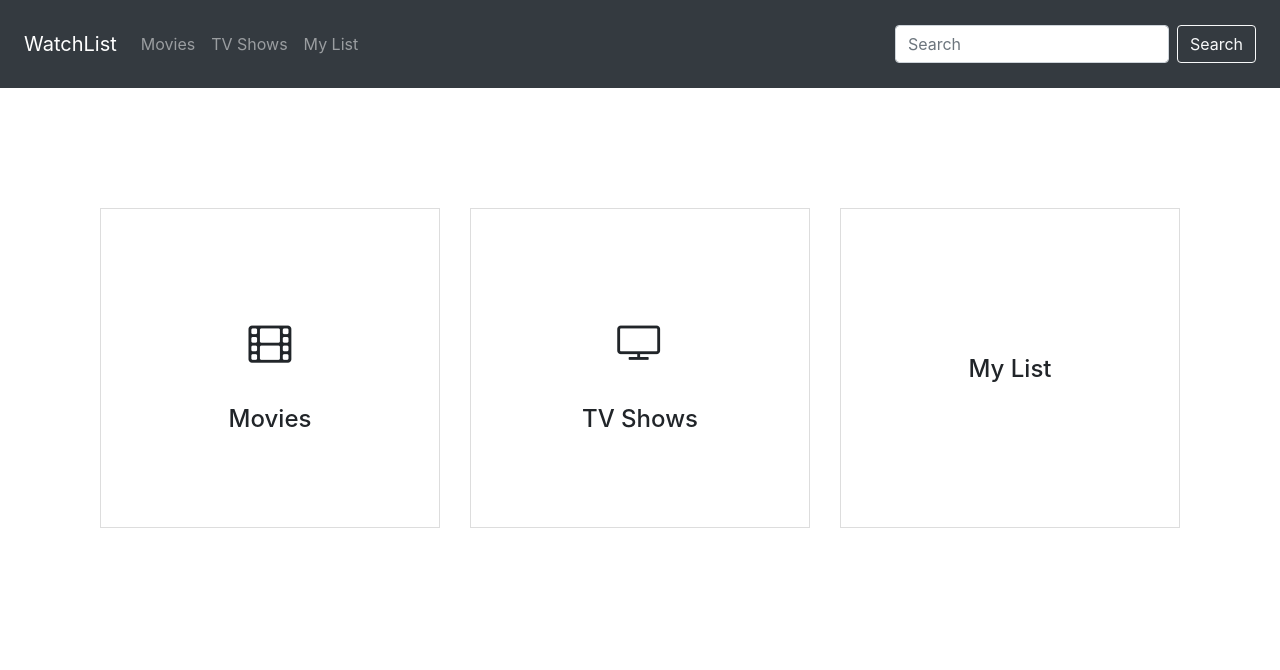
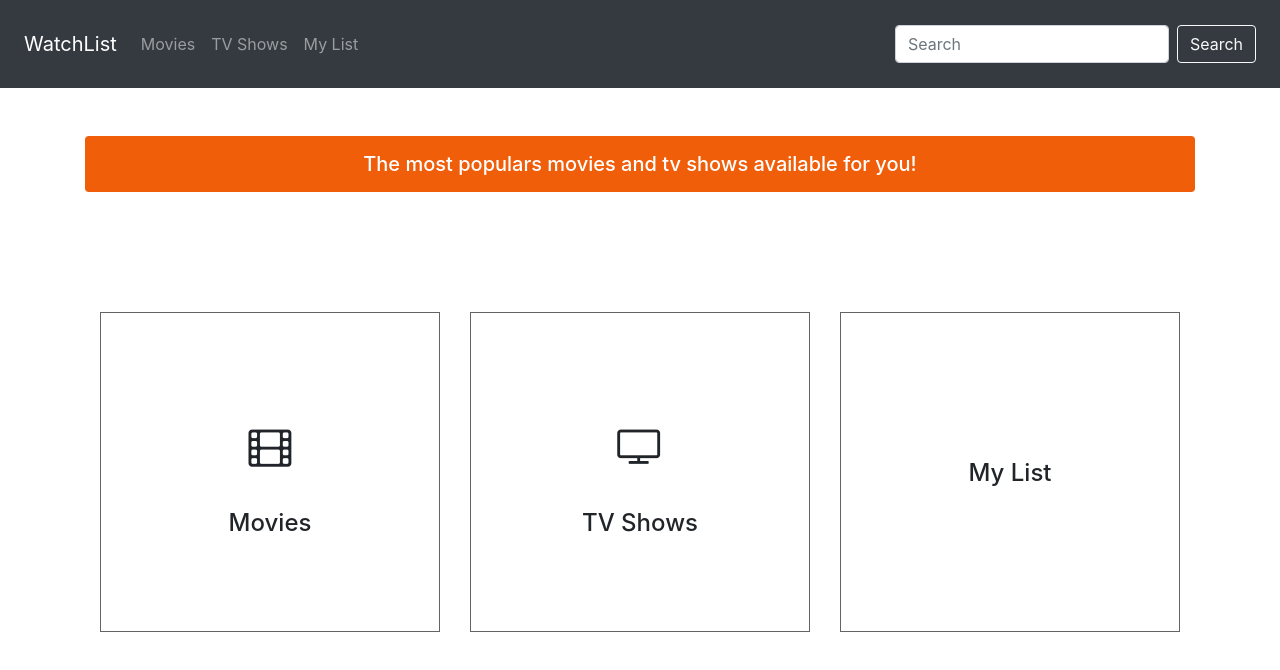
Before and after one commit to williamvn/MoviesApp, an Angular app: page / in a window 1280 px wide. Shown: the top 670 px of the page. Built offline with nearby package versions, Linux system fonts and the light colour scheme; some icons are missing.

Commit message:
Stars Add and Home Title Bar

```diff
--- a/src/app/home/home.component.css
+++ b/src/app/home/home.component.css
@@ -7,7 +7,7 @@
 	height: 320px;
 	margin: 80px 0;
 	text-align: center;
-	border: 1px solid #ddd;
+	border: 1px solid rgb(100, 100, 100);
 	cursor: pointer;
 	-webkit-transition: all 0.3s ease;
 	transition: all 0.3s ease;
@@ -65,3 +65,7 @@
 	-ms-transform: scale(1);
 	transform: scale(1);
 }
+
+.title-bar{
+	background-color: #f05e0a;
+}
--- a/src/app/home/home.component.html
+++ b/src/app/home/home.component.html
@@ -1,5 +1,9 @@
 <div class="container">
-
+    <div class="d-flex align-items-center justify-content-center p-3 text-white-50 text-center title-bar rounded box-shadow mt-5">
+        <div class="lh-100">
+          <h5 class="mb-0 text-white lh-100">The most populars movies and tv shows available for you! </h5>
+        </div>
+      </div>
     <div class="row services">
         <div class="col-md-4">
             <div class="service" routerLink="movies">
--- a/src/app/product-details/product-details.component.html
+++ b/src/app/product-details/product-details.component.html
@@ -4,22 +4,29 @@
             <img class="post" src="https://image.tmdb.org/t/p/w600_and_h900_bestv2/{{product.poster_path}}"
                 width="100%">
         </div>
-        <div class="info col-md-6">
+        <div class="col-md-6">
             <h3>{{product.name}}</h3>
             <h6>{{product.overview}}</h6>
             <div class="row mt-5">
                 <div class="col-md-9">
                     <div class="row">
-                        <img class="post mx-2" src="https://image.tmdb.org/t/p/w220_and_h330_bestv2/{{product.backdrop_path}}"
-                        width="15%">
-                        <div class="d-flex flex-column">
+                        <div class="col-md-3">
+                            <img class="post mx-2"
+                                src="https://image.tmdb.org/t/p/w220_and_h330_bestv2/{{product.backdrop_path}}"
+                                width="100%">
+                        </div>
+                        <div class="d-flex flex-column col-md-9">
                             <h6>Release: {{product.first_air_date}}</h6>
-                            <h6>Rating:  {{product.vote_average}}</h6>
+                            <h6>Rating: {{product.vote_average}}</h6>
+                            <div class="d-flex flex-row">
+                                <img src="../../assets/img/star.png" width="10%" *ngFor='let in of counter(product.vote_average/2) ;let i = index'>
+                            </div>
                         </div>
                     </div>
                 </div>
                 <div class="col-md-3">
-                    <button class="btn btn-dark"> <i class="fa fa-plus-circle" aria-hidden="true"></i> Add</button>
+                    <button class="btn btn-dark"> <i class="fa fa-plus-circle" aria-hidden="true"></i>
+                        Add</button>
                 </div>
             </div>
         </div>
--- a/src/app/product-details/product-details.component.ts
+++ b/src/app/product-details/product-details.component.ts
@@ -15,6 +15,7 @@ import { ProductDetail } from '../shared/model/product-detail';
 export class ProductDetailsComponent implements OnInit {
 
   product: ProductDetail;
+  stars: number[];
   constructor(private route: ActivatedRoute, private data: DataService) { }
 
   ngOnInit(): void {
@@ -23,7 +24,6 @@ export class ProductDetailsComponent implements OnInit {
       var productType = params.get('product');
       var productId = +params.get('productId');
       if (productType === "movie") {
-        console.log(this.data.movies);
         var movies = this.data.movies.find(m => m.id == productId);
         this.product = this.mapToProductDetail(movies);
       }
@@ -33,7 +33,7 @@ export class ProductDetailsComponent implements OnInit {
     });
   }
 
-  private mapToProductDetail(movie: Movie):ProductDetail {
+  private mapToProductDetail(movie: Movie): ProductDetail {
     return {
       name: movie.title,
       genre_ids: movie.genre_ids,
@@ -46,4 +46,8 @@ export class ProductDetailsComponent implements OnInit {
     }
   }
 
+  counter(i: number) {
+    i = Math.floor(i);
+    return new Array(i);
+  }
 }
```
Also changed, not shown: src/app/product-details/product-details.component.css (line endings or trailing spaces), src/assets/img/star.png (added).
